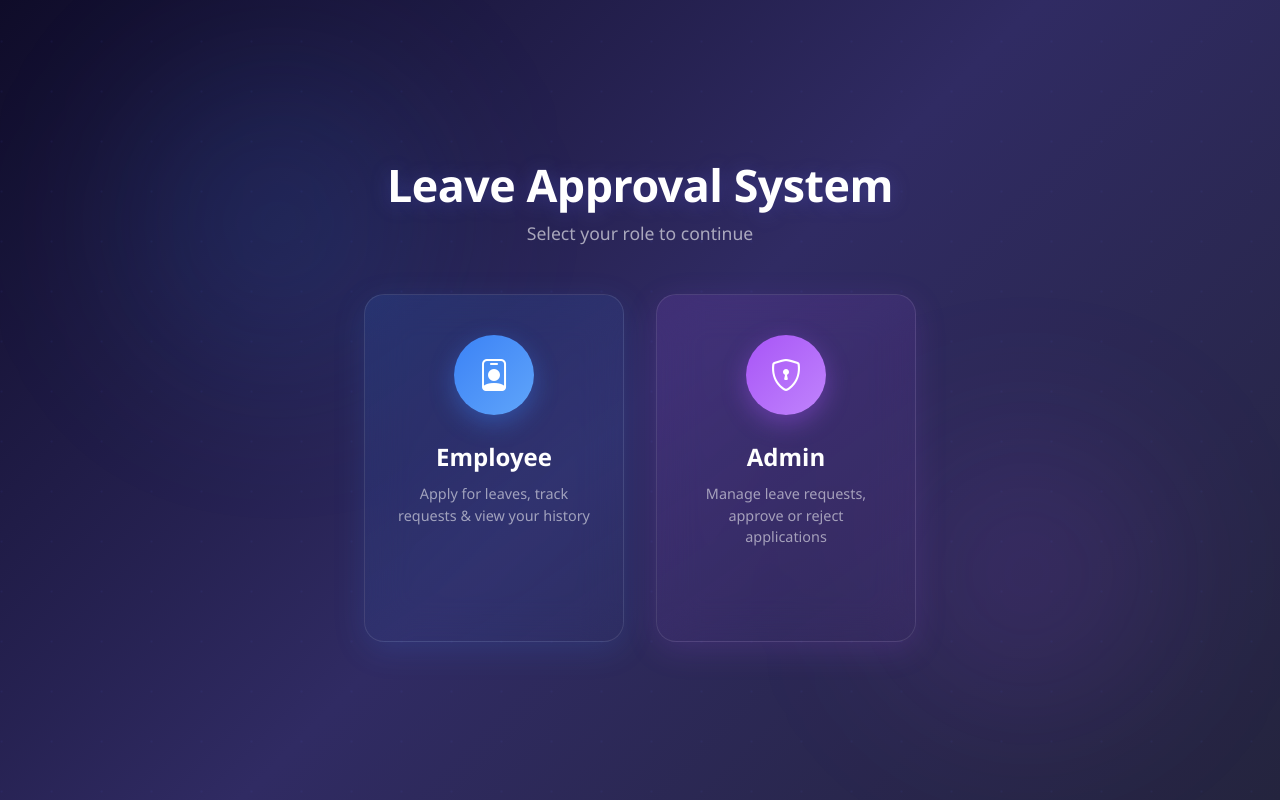
After one commit to Sudhevan01/LEAVE_APROVAL_SYSTEM, a Django app: template leaveapp/templates/landing.html in a window 1280 px wide. The commit adds this page. Run offline with Django 5.2, Linux system fonts and the light colour scheme; the template is opened without the code that fills it, so the values that code supplies are empty.

Commit message:
added landing page

```diff
--- /dev/null
+++ b/leaveapp/templates/landing.html
@@ -0,0 +1,274 @@
+<!DOCTYPE html>
+<html lang="en">
+
+<head>
+    <meta charset="UTF-8">
+    <meta name="viewport" content="width=device-width, initial-scale=1.0">
+    <title>Leave Approval System</title>
+
+    <!-- Bootstrap -->
+    <link href="https://cdn.jsdelivr.net/npm/bootstrap@5.3.0/dist/css/bootstrap.min.css" rel="stylesheet">
+    <!-- Bootstrap Icons -->
+    <link href="https://cdn.jsdelivr.net/npm/bootstrap-icons@1.11.0/font/bootstrap-icons.css" rel="stylesheet">
+
+    <style>
+        * {
+            margin: 0;
+            padding: 0;
+            box-sizing: border-box;
+        }
+
+        body {
+            min-height: 100vh;
+            background: linear-gradient(135deg, #0f0c29 0%, #302b63 50%, #24243e 100%);
+            display: flex;
+            align-items: center;
+            justify-content: center;
+            font-family: 'Segoe UI', Tahoma, Geneva, Verdana, sans-serif;
+            overflow: hidden;
+        }
+
+        /* Animated background particles */
+        body::before {
+            content: '';
+            position: fixed;
+            top: -50%;
+            left: -50%;
+            width: 200%;
+            height: 200%;
+            background: radial-gradient(circle, rgba(99, 102, 241, 0.08) 1px, transparent 1px);
+            background-size: 50px 50px;
+            animation: drift 20s linear infinite;
+            z-index: 0;
+        }
+
+        @keyframes drift {
+            0% { transform: translate(0, 0); }
+            100% { transform: translate(50px, 50px); }
+        }
+
+        .landing-container {
+            position: relative;
+            z-index: 1;
+            text-align: center;
+        }
+
+        .landing-title {
+            color: #ffffff;
+            font-size: 2.8rem;
+            font-weight: 700;
+            margin-bottom: 0.5rem;
+            letter-spacing: -0.5px;
+            text-shadow: 0 2px 20px rgba(99, 102, 241, 0.3);
+        }
+
+        .landing-subtitle {
+            color: rgba(255, 255, 255, 0.6);
+            font-size: 1.1rem;
+            margin-bottom: 3rem;
+            font-weight: 300;
+        }
+
+        .role-cards {
+            display: flex;
+            gap: 2rem;
+            justify-content: center;
+            flex-wrap: wrap;
+        }
+
+        .role-card {
+            width: 260px;
+            padding: 2.5rem 2rem;
+            border-radius: 20px;
+            text-decoration: none;
+            color: #fff;
+            position: relative;
+            overflow: hidden;
+            transition: all 0.4s cubic-bezier(0.175, 0.885, 0.32, 1.275);
+            cursor: pointer;
+            border: 1px solid rgba(255, 255, 255, 0.1);
+        }
+
+        .role-card::before {
+            content: '';
+            position: absolute;
+            inset: 0;
+            border-radius: 20px;
+            opacity: 0;
+            transition: opacity 0.4s ease;
+        }
+
+        .role-card:hover {
+            transform: translateY(-10px) scale(1.03);
+            color: #fff;
+            text-decoration: none;
+            border-color: rgba(255, 255, 255, 0.25);
+        }
+
+        .role-card:hover::before {
+            opacity: 1;
+        }
+
+        /* Employee card */
+        .card-employee {
+            background: linear-gradient(145deg, rgba(59, 130, 246, 0.15), rgba(59, 130, 246, 0.05));
+            backdrop-filter: blur(20px);
+            box-shadow: 0 8px 32px rgba(59, 130, 246, 0.15);
+        }
+
+        .card-employee::before {
+            background: linear-gradient(145deg, rgba(59, 130, 246, 0.25), rgba(59, 130, 246, 0.08));
+        }
+
+        .card-employee:hover {
+            box-shadow: 0 20px 60px rgba(59, 130, 246, 0.3);
+        }
+
+        .card-employee .role-icon {
+            background: linear-gradient(135deg, #3b82f6, #60a5fa);
+            box-shadow: 0 8px 25px rgba(59, 130, 246, 0.4);
+        }
+
+        /* Admin card */
+        .card-admin {
+            background: linear-gradient(145deg, rgba(168, 85, 247, 0.15), rgba(168, 85, 247, 0.05));
+            backdrop-filter: blur(20px);
+            box-shadow: 0 8px 32px rgba(168, 85, 247, 0.15);
+        }
+
+        .card-admin::before {
+            background: linear-gradient(145deg, rgba(168, 85, 247, 0.25), rgba(168, 85, 247, 0.08));
+        }
+
+        .card-admin:hover {
+            box-shadow: 0 20px 60px rgba(168, 85, 247, 0.3);
+        }
+
+        .card-admin .role-icon {
+            background: linear-gradient(135deg, #a855f7, #c084fc);
+            box-shadow: 0 8px 25px rgba(168, 85, 247, 0.4);
+        }
+
+        .role-icon {
+            width: 80px;
+            height: 80px;
+            border-radius: 50%;
+            display: flex;
+            align-items: center;
+            justify-content: center;
+            margin: 0 auto 1.5rem;
+            font-size: 2rem;
+            transition: transform 0.4s ease;
+        }
+
+        .role-card:hover .role-icon {
+            transform: scale(1.1) rotate(5deg);
+        }
+
+        .role-name {
+            font-size: 1.5rem;
+            font-weight: 600;
+            margin-bottom: 0.5rem;
+        }
+
+        .role-desc {
+            font-size: 0.9rem;
+            color: rgba(255, 255, 255, 0.55);
+            line-height: 1.5;
+        }
+
+        .role-arrow {
+            margin-top: 1.5rem;
+            font-size: 1.2rem;
+            opacity: 0;
+            transform: translateX(-10px);
+            transition: all 0.3s ease;
+        }
+
+        .role-card:hover .role-arrow {
+            opacity: 1;
+            transform: translateX(0);
+        }
+
+        /* Floating orbs */
+        .orb {
+            position: fixed;
+            border-radius: 50%;
+            filter: blur(80px);
+            z-index: 0;
+            animation: float 8s ease-in-out infinite;
+        }
+
+        .orb-1 {
+            width: 300px;
+            height: 300px;
+            background: rgba(59, 130, 246, 0.12);
+            top: 10%;
+            left: 10%;
+            animation-delay: 0s;
+        }
+
+        .orb-2 {
+            width: 250px;
+            height: 250px;
+            background: rgba(168, 85, 247, 0.12);
+            bottom: 10%;
+            right: 10%;
+            animation-delay: -4s;
+        }
+
+        @keyframes float {
+            0%, 100% { transform: translateY(0) scale(1); }
+            50% { transform: translateY(-30px) scale(1.05); }
+        }
+
+        @media (max-width: 600px) {
+            .landing-title { font-size: 2rem; }
+            .role-cards { flex-direction: column; align-items: center; gap: 1.5rem; }
+            .role-card { width: 90%; max-width: 280px; }
+        }
+    </style>
+</head>
+
+<body>
+
+    <!-- Background orbs -->
+    <div class="orb orb-1"></div>
+    <div class="orb orb-2"></div>
+
+    <div class="landing-container">
+
+        <h1 class="landing-title">Leave Approval System</h1>
+        <p class="landing-subtitle">Select your role to continue</p>
+
+        <div class="role-cards">
+
+            <a href="{% url 'login' %}?role=employee" class="role-card card-employee" id="employee-card">
+                <div class="role-icon">
+                    <i class="bi bi-person-badge"></i>
+                </div>
+                <div class="role-name">Employee</div>
+                <div class="role-desc">Apply for leaves, track requests &amp; view your history</div>
+                <div class="role-arrow">
+                    <i class="bi bi-arrow-right"></i> Continue
+                </div>
+            </a>
+
+            <a href="{% url 'login' %}?role=admin" class="role-card card-admin" id="admin-card">
+                <div class="role-icon">
+                    <i class="bi bi-shield-lock"></i>
+                </div>
+                <div class="role-name">Admin</div>
+                <div class="role-desc">Manage leave requests, approve or reject applications</div>
+                <div class="role-arrow">
+                    <i class="bi bi-arrow-right"></i> Continue
+                </div>
+            </a>
+
+        </div>
+
+    </div>
+
+</body>
+
+</html>
--- a/leaveapp/urls.py
+++ b/leaveapp/urls.py
@@ -1,10 +1,9 @@
 from django.urls import path
-from django.shortcuts import redirect
 # pyrefly: ignore [missing-import]
 from . import views
 
 urlpatterns = [
-    path('', lambda request: redirect('login')),
+    path('', views.landing_view, name='landing'),
     path('login/', views.login_view, name='login'),
     path('logout/', views.logout_view, name='logout'),
     path('register/', views.register_view, name='register'),
```
Also changed, not shown: leaveapp/templates/base.html (+3 -9 lines), leaveapp/templates/login.html (+16 -5 lines), leaveapp/views.py (+20 -43 lines).
